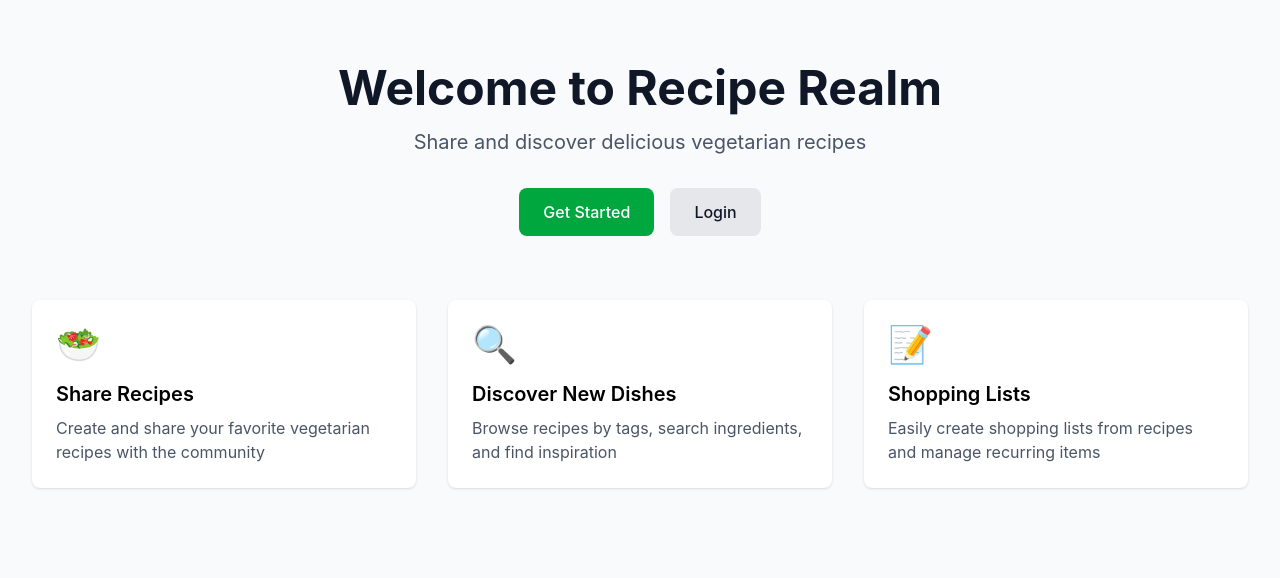
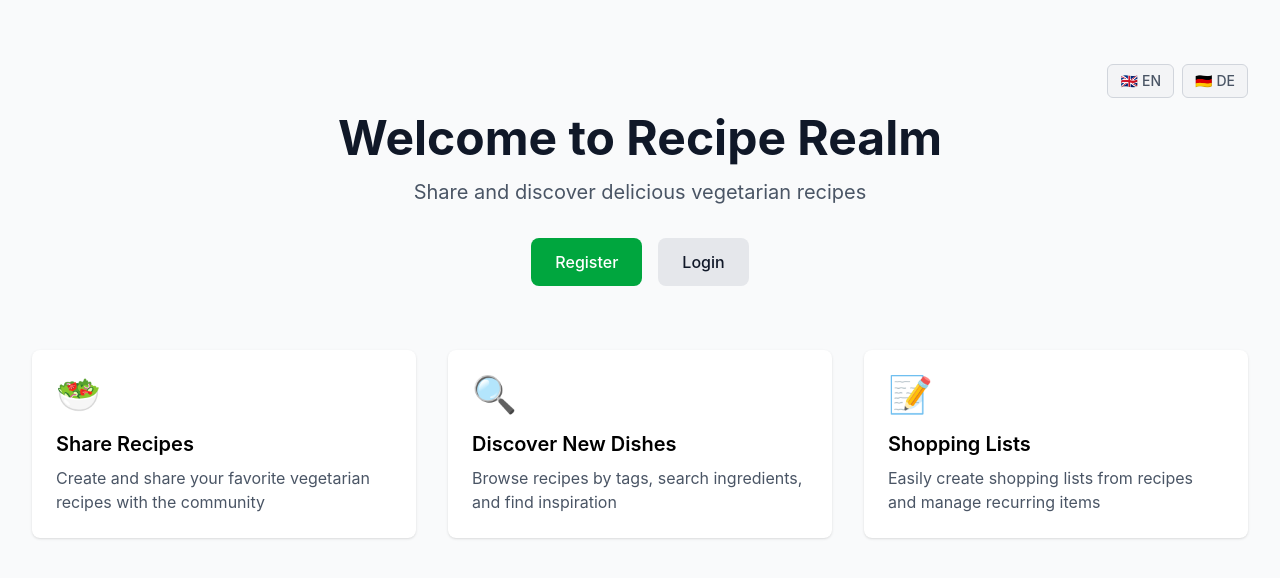
Before and after one commit to Linskii/recipe-realm, a React (Vite) app: page / in a window 1280 px wide. Shown: the top 578 px of the page. Built offline with nearby package versions, Linux system fonts and the light colour scheme; no server answers.

Commit message:
langauge switch at login

```diff
--- /dev/null
+++ b/src/components/ui/LanguageSwitcher.jsx
@@ -0,0 +1,37 @@
+import React from 'react';
+import { useTranslation } from '../../hooks/useTranslation.js';
+
+export default function LanguageSwitcher() {
+  const { changeLanguage, currentLanguage } = useTranslation();
+
+  const languages = [
+    { code: 'en', name: 'English', flag: '🇬🇧' },
+    { code: 'de', name: 'Deutsch', flag: '🇩🇪' }
+  ];
+
+  const handleLanguageChange = async (languageCode) => {
+    if (languageCode !== currentLanguage) {
+      await changeLanguage(languageCode);
+    }
+  };
+
+  return (
+    <div className="flex gap-2">
+      {languages.map((language) => (
+        <button
+          key={language.code}
+          onClick={() => handleLanguageChange(language.code)}
+          className={`flex items-center gap-1 px-3 py-1.5 rounded-md text-sm font-medium transition-colors ${
+            currentLanguage === language.code
+              ? 'bg-green-100 text-green-800 border border-green-300'
+              : 'bg-gray-100 text-gray-600 border border-gray-300 hover:bg-gray-200'
+          }`}
+          aria-label={`Switch to ${language.name}`}
+        >
+          <span>{language.flag}</span>
+          <span>{language.code.toUpperCase()}</span>
+        </button>
+      ))}
+    </div>
+  );
+}
--- a/src/locales/de.json
+++ b/src/locales/de.json
@@ -30,7 +30,7 @@
     "back": "Zurück",
     "showing": "{{count}} von {{total}} Rezept wird angezeigt",
     "showing_plural": "{{count}} von {{total}} Rezepten werden angezeigt",
-    "getStarted": "Loslegen",
+    "getStarted": "Registrieren",
     "addStep": "Schritt hinzufügen",
     "unknown": "Unbekannt",
     "error": "Fehler",
--- a/src/locales/en.json
+++ b/src/locales/en.json
@@ -30,7 +30,7 @@
     "back": "Back",
     "showing": "Showing {{count}} of {{total}} recipe",
     "showing_plural": "Showing {{count}} of {{total}} recipes",
-    "getStarted": "Get Started",
+    "getStarted": "Register",
     "addStep": "Add Step",
     "unknown": "Unknown",
     "error": "Error",
--- a/src/pages/Home.jsx
+++ b/src/pages/Home.jsx
@@ -2,6 +2,7 @@ import React, { useEffect } from 'react';
 import { Link, useNavigate } from 'react-router-dom';
 import { useAuth } from '../context/AuthContext.jsx';
 import { useTranslation } from '../hooks/useTranslation.js';
+import LanguageSwitcher from '../components/ui/LanguageSwitcher.jsx';
 
 export default function Home() {
   const { user } = useAuth();
@@ -17,6 +18,9 @@ export default function Home() {
   return (
     <div className="min-h-screen bg-gray-50">
       <div className="max-w-7xl mx-auto px-4 py-16 sm:px-6 lg:px-8">
+        <div className="flex justify-end mb-4">
+          <LanguageSwitcher />
+        </div>
         <div className="text-center">
           <h1 className="text-5xl font-bold text-gray-900 mb-4">
             {t('home.welcome')}
--- a/src/pages/Login.jsx
+++ b/src/pages/Login.jsx
@@ -7,6 +7,7 @@ import { useAuth } from '../context/AuthContext.jsx';
 import { useTranslation } from '../hooks/useTranslation.js';
 import Input from '../components/ui/Input.jsx';
 import Button from '../components/ui/Button.jsx';
+import LanguageSwitcher from '../components/ui/LanguageSwitcher.jsx';
 
 export default function Login() {
   const navigate = useNavigate();
@@ -70,6 +71,9 @@ export default function Login() {
   return (
     <div className="min-h-screen bg-gray-50 flex items-center justify-center px-4">
       <div className="max-w-md w-full bg-white rounded-lg shadow-sm p-8">
+        <div className="flex justify-center mb-4">
+          <LanguageSwitcher />
+        </div>
         <h1 className="text-3xl font-bold text-gray-900 mb-6 text-center">{t('auth.login')}</h1>
 
         {errors.general && (
--- a/src/pages/Signup.jsx
+++ b/src/pages/Signup.jsx
@@ -11,6 +11,7 @@ import { useAuth } from '../context/AuthContext.jsx';
 import { useTranslation } from '../hooks/useTranslation.js';
 import Input from '../components/ui/Input.jsx';
 import Button from '../components/ui/Button.jsx';
+import LanguageSwitcher from '../components/ui/LanguageSwitcher.jsx';
 
 export default function Signup() {
   const navigate = useNavigate();
@@ -87,6 +88,9 @@ export default function Signup() {
   return (
     <div className="min-h-screen bg-gray-50 flex items-center justify-center px-4 py-12">
       <div className="max-w-md w-full bg-white rounded-lg shadow-sm p-8">
+        <div className="flex justify-center mb-4">
+          <LanguageSwitcher />
+        </div>
         <h1 className="text-3xl font-bold text-gray-900 mb-6 text-center">{t('auth.signup')}</h1>
 
         {errors.general && (
```
